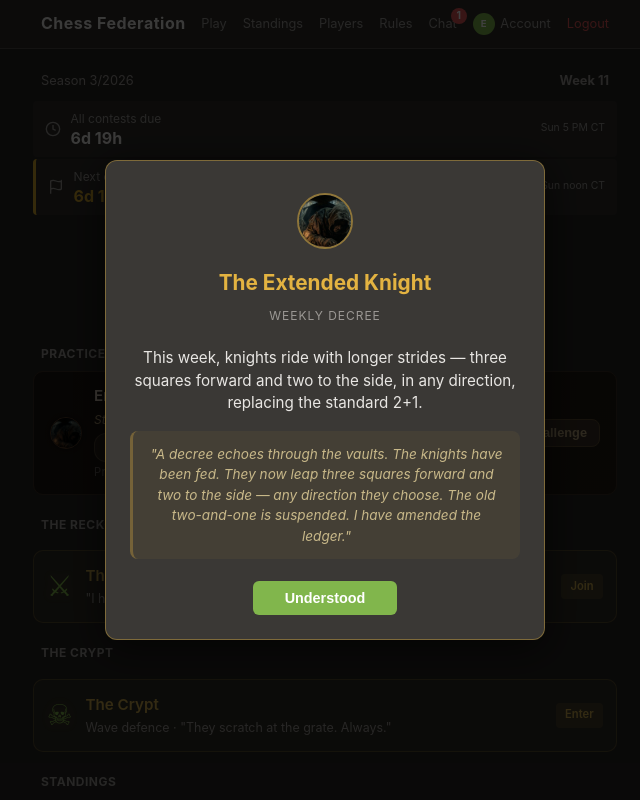
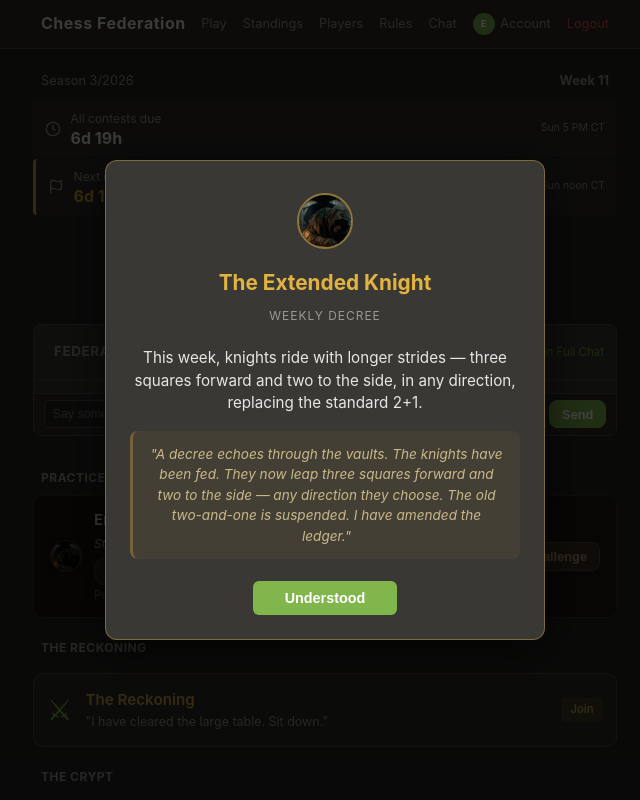
Before and after one commit to lydhndrxca/Chess-Federation, a Flask app: page /standings in a window 1280 px wide. Shown: the whole page, without its empty margins (315-955 px from the left). Run offline with Flask 3, Linux system fonts and the light colour scheme; a user stored in the database is signed in; data comes from the database, SQL or seed files in the repository; data that the repository does not hold is empty.

Commit message:
feat: uniform 4-player piece colors, compact chat on main page, reorder sections
Made-with: Cursor

```diff
--- a/app/routes/main.py
+++ b/app/routes/main.py
@@ -2,7 +2,7 @@ from flask import Blueprint, redirect, render_template, url_for
 from flask_login import current_user, login_required
 from sqlalchemy import or_, and_
 
-from app.models import Game, User, WeeklySchedule, db
+from app.models import Game, User, WeeklySchedule, ChatMessage, db
 from app.services.matchmaking import (
     check_forfeits, generate_weekly_pairings, get_current_season,
     get_current_week, get_week_deadline, get_decree_deadline,
@@ -149,6 +149,11 @@ def standings():
     except ImportError:
         pass
 
+    recent_chat = ChatMessage.query.order_by(
+        ChatMessage.timestamp.desc()
+    ).limit(15).all()
+    recent_chat.reverse()
+
     return render_template(
         'standings.html',
         week=week,
@@ -165,6 +170,7 @@ def standings():
         enoch_mood=enoch_mood,
         weekly_rule=weekly_rule,
         active_reckoning=active_reckoning,
+        recent_chat=recent_chat,
     )
 
 
--- a/app/services/four_player_engine.py
+++ b/app/services/four_player_engine.py
@@ -59,8 +59,8 @@ RAY_DIRS = {
 }
 
 UNICODE_PIECES = {
-    'K': '\u2654', 'Q': '\u2655', 'R': '\u2656',
-    'B': '\u2657', 'N': '\u2658', 'P': '\u2659',
+    'K': '\u265A', 'Q': '\u265B', 'R': '\u265C',
+    'B': '\u265D', 'N': '\u265E', 'P': '\u265F',
 }
 
 
--- a/app/static/css/style.css
+++ b/app/static/css/style.css
@@ -553,6 +553,47 @@ a:hover { text-decoration: underline; }
 .sp-decree-holder { display: block; font-weight: 600; font-size: 0.85rem; color: var(--gold); }
 .sp-decree-text { display: block; font-size: 0.78rem; color: var(--text-muted); white-space: nowrap; overflow: hidden; text-overflow: ellipsis; }
 .sp-decree-arrow { color: var(--text-muted); flex-shrink: 0; }
+
+/* ── Compact Chat on Standings ── */
+.sp-chat-section {
+    background: var(--card-bg); border-radius: 8px; overflow: hidden;
+    border: 1px solid var(--border);
+}
+.sp-chat-header {
+    display: flex; justify-content: space-between; align-items: center;
+    padding: 0.5rem 0.75rem; border-bottom: 1px solid var(--border);
+}
+.sp-chat-header .sp-section-title { margin: 0; font-size: 0.85rem; }
+.sp-chat-expand {
+    font-size: 0.72rem; color: var(--accent); text-decoration: none;
+    opacity: 0.8; transition: opacity 0.15s;
+}
+.sp-chat-expand:hover { opacity: 1; text-decoration: underline; }
+.sp-chat-messages {
+    max-height: 200px; overflow-y: auto; padding: 0.4rem 0.6rem;
+    display: flex; flex-direction: column; gap: 0.25rem;
+}
+.sp-chat-msg {
+    font-size: 0.78rem; line-height: 1.35; padding: 0.15rem 0;
+    border-bottom: 1px solid rgba(255,255,255,0.03);
+}
+.sp-chat-name {
+    font-weight: 600; color: var(--accent); margin-right: 0.4rem;
+    font-size: 0.75rem;
+}
+.sp-chat-name-bot { color: var(--gold, #d4a017); }
+.sp-chat-text { color: var(--text); }
+.sp-chat-bot .sp-chat-text { color: var(--text-dim); font-style: italic; }
+.sp-chat-input-bar {
+    display: flex; gap: 0.4rem; padding: 0.4rem 0.6rem;
+    border-top: 1px solid var(--border); background: var(--bg-surface);
+}
+.sp-chat-input {
+    flex: 1; background: var(--bg); border: 1px solid var(--border);
+    border-radius: 4px; padding: 0.3rem 0.5rem; color: var(--text);
+    font-size: 0.78rem; outline: none;
+}
+.sp-chat-input:focus { border-color: var(--accent); }
 
 /* ── Section headings ── */
 .sp-section { margin-top: 0.75rem; }
@@ -3501,14 +3542,14 @@ a:hover { text-decoration: underline; }
 .rk-piece {
     font-size: clamp(18px, 3.2vw, 30px); line-height: 1; cursor: default;
     user-select: none;
-    -webkit-text-stroke: 1px #111;
+    -webkit-text-stroke: 1.5px #111;
     paint-order: stroke fill;
-    filter: drop-shadow(0 1px 1px rgba(0,0,0,0.4));
-}
-.rk-piece-south { color: #f5f5f5; -webkit-text-stroke-color: #333; }
-.rk-piece-west { color: #4a9eff; -webkit-text-stroke-color: #0a2a55; }
-.rk-piece-north { color: #f0c040; -webkit-text-stroke-color: #4a3500; }
-.rk-piece-east { color: #ff5252; -webkit-text-stroke-color: #4a0000; }
+    filter: drop-shadow(0 1px 2px rgba(0,0,0,0.5));
+}
+.rk-piece-south { color: #f5f5f5; -webkit-text-stroke-color: #222; }
+.rk-piece-west  { color: #3d9aff; -webkit-text-stroke-color: #0a1e44; }
+.rk-piece-north { color: #f0c030; -webkit-text-stroke-color: #3a2a00; }
+.rk-piece-east  { color: #ff4444; -webkit-text-stroke-color: #3a0000; }
 
 /* ── Zoom controls ── */
 .rk-zoom-controls {
--- a/app/templates/standings.html
+++ b/app/templates/standings.html
@@ -97,21 +97,53 @@
     </div>
     {% endif %}
 
-    {# ── Decree strip ── #}
-    {% if schedule and schedule.power_holder %}
-    <a href="{{ url_for('decree.decree_page') }}" class="sp-decree">
-        <div class="sp-decree-icon">👑</div>
-        <div class="sp-decree-body">
-            <span class="sp-decree-holder">{{ schedule.power_holder.username }}'s Decree</span>
-            {% if schedule.rule_declaration %}
-            <span class="sp-decree-text">{{ schedule.rule_declaration|truncate(80) }}</span>
-            {% else %}
-            <span class="sp-decree-text text-muted">No decree issued yet</span>
+    {# ── Other matches this week ── #}
+    {% if other_games %}
+    <div class="sp-section">
+        <h3 class="sp-section-title">Other Contests</h3>
+        {% for g in other_games %}
+        <a href="{{ url_for('game.view_game', game_id=g.id) }}" class="sp-other-row">
+            <span>{{ g.white.username }} vs {{ g.black.username }}</span>
+            {% if g.custom_rule_name %}
+            <span class="badge badge-rule">{{ g.custom_rule_name }}</span>
             {% endif %}
+            {% if g.status == 'completed' %}
+            <span class="badge badge-completed">{{ g.result }}</span>
+            {% elif g.status == 'active' %}
+            <span class="badge badge-active">In progress</span>
+            {% elif g.status == 'pending' %}
+            <span class="badge badge-pending">Unbegun</span>
+            {% elif g.status == 'forfeited' %}
+            <span class="badge badge-forfeited">Forfeit</span>
+            {% endif %}
+        </a>
+        {% endfor %}
+    </div>
+    {% endif %}
+
+    {# ── Compact Chat ── #}
+    <div class="sp-section sp-chat-section">
+        <div class="sp-chat-header">
+            <h3 class="sp-section-title">Federation Hall</h3>
+            <a href="{{ url_for('hall.federation_hall') }}" class="sp-chat-expand">Open Full Chat</a>
         </div>
-        <svg class="sp-decree-arrow" width="16" height="16" viewBox="0 0 24 24" fill="none" stroke="currentColor" stroke-width="2"><path d="M9 18l6-6-6-6"/></svg>
-    </a>
-    {% endif %}
+        <div class="sp-chat-messages" id="spChatMessages">
+            {% for msg in recent_chat %}
+            <div class="sp-chat-msg {{ 'sp-chat-bot' if msg.is_bot else '' }}" data-msg-id="{{ msg.id }}">
+                {% if msg.is_bot %}
+                <span class="sp-chat-name sp-chat-name-bot">Enoch</span>
+                {% else %}
+                <span class="sp-chat-name">{{ msg.user.username }}</span>
+                {% endif %}
+                <span class="sp-chat-text">{{ msg.content|truncate(200) }}</span>
+            </div>
+            {% endfor %}
+        </div>
+        <div class="sp-chat-input-bar">
+            <input type="text" id="spChatInput" class="sp-chat-input" placeholder="Say something..." maxlength="1000" autocomplete="off">
+            <button id="spChatSendBtn" class="btn btn-sm btn-primary">Send</button>
+        </div>
+    </div>
 
     {# ── Practice Opponents (Enoch) ── #}
     <div class="sp-section sp-practice">
@@ -188,28 +220,20 @@
         </a>
     </div>
 
-    {# ── Other matches this week ── #}
-    {% if other_games %}
-    <div class="sp-section">
-        <h3 class="sp-section-title">Other Contests</h3>
-        {% for g in other_games %}
-        <a href="{{ url_for('game.view_game', game_id=g.id) }}" class="sp-other-row">
-            <span>{{ g.white.username }} vs {{ g.black.username }}</span>
-            {% if g.custom_rule_name %}
-            <span class="badge badge-rule">{{ g.custom_rule_name }}</span>
+    {# ── Decree strip ── #}
+    {% if schedule and schedule.power_holder %}
+    <a href="{{ url_for('decree.decree_page') }}" class="sp-decree">
+        <div class="sp-decree-icon">👑</div>
+        <div class="sp-decree-body">
+            <span class="sp-decree-holder">{{ schedule.power_holder.username }}'s Decree</span>
+            {% if schedule.rule_declaration %}
+            <span class="sp-decree-text">{{ schedule.rule_declaration|truncate(80) }}</span>
+            {% else %}
+            <span class="sp-decree-text text-muted">No decree issued yet</span>
             {% endif %}
-            {% if g.status == 'completed' %}
-            <span class="badge badge-completed">{{ g.result }}</span>
-            {% elif g.status == 'active' %}
-            <span class="badge badge-active">In progress</span>
-            {% elif g.status == 'pending' %}
-            <span class="badge badge-pending">Unbegun</span>
-            {% elif g.status == 'forfeited' %}
-            <span class="badge badge-forfeited">Forfeit</span>
-            {% endif %}
-        </a>
-        {% endfor %}
-    </div>
+        </div>
+        <svg class="sp-decree-arrow" width="16" height="16" viewBox="0 0 24 24" fill="none" stroke="currentColor" stroke-width="2"><path d="M9 18l6-6-6-6"/></svg>
+    </a>
     {% endif %}
 
     {# ── Standings ── #}
@@ -454,6 +478,78 @@ document.addEventListener('DOMContentLoaded', function() {
         });
     }
 
+    /* ── Compact chat on standings ── */
+    var spChatBox = document.getElementById('spChatMessages');
+    var spChatInput = document.getElementById('spChatInput');
+    var spChatSend = document.getElementById('spChatSendBtn');
+    var spChatLastId = 0;
+
+    if (spChatBox) {
+        var msgs = spChatBox.querySelectorAll('.sp-chat-msg');
+        if (msgs.length) spChatLastId = parseInt(msgs[msgs.length - 1].dataset.msgId) || 0;
+        spChatBox.scrollTop = spChatBox.scrollHeight;
+    }
+
+    function spAppendMsg(m) {
+        if (!spChatBox) return;
+        var div = document.createElement('div');
+        div.className = 'sp-chat-msg' + (m.is_bot ? ' sp-chat-bot' : '');
+        div.dataset.msgId = m.id;
+        var name = document.createElement('span');
+        name.className = 'sp-chat-name' + (m.is_bot ? ' sp-chat-name-bot' : '');
+        name.textContent = m.is_bot ? 'Enoch' : m.username;
+        var text = document.createElement('span');
+        text.className = 'sp-chat-text';
+        text.textContent = m.content.length > 200 ? m.content.substring(0, 200) + '...' : m.content;
+        div.appendChild(name);
+        div.appendChild(text);
+        spChatBox.appendChild(div);
+        spChatBox.scrollTop = spChatBox.scrollHeight;
+    }
+
+    function spPollChat() {
+        fetch('/hall/poll?after=' + spChatLastId)
+            .then(function(r) { return r.json(); })
+            .then(function(data) {
+                var msgs = data.messages || [];
+                if (!msgs.length) return;
+                msgs.forEach(function(m) {
+                    if (m.id > spChatLastId) {
+                        spChatLastId = m.id;
+                        spAppendMsg(m);
+                    }
+                });
+            }).catch(function() {});
+    }
+    setInterval(spPollChat, 8000);
+
+    function spSendChat() {
+        if (!spChatInput) return;
+        var text = spChatInput.value.trim();
+        if (!text) return;
+        spChatInput.value = '';
+        fetch('/hall/send', {
+            method: 'POST',
+            headers: {'Content-Type': 'application/json'},
+            body: JSON.stringify({content: text}),
+        })
+        .then(function(r) { return r.json(); })
+        .then(function(d) {
+            if (d.message && d.message.id > spChatLastId) {
+                spChatLastId = d.message.id;
+                spAppendMsg(d.message);
+            }
+            if (d.enoch_reply && d.enoch_reply.id > spChatLastId) {
+                spChatLastId = d.enoch_reply.id;
+                spAppendMsg(d.enoch_reply);
+            }
+        }).catch(function() {});
+    }
+    if (spChatSend) spChatSend.addEventListener('click', spSendChat);
+    if (spChatInput) spChatInput.addEventListener('keydown', function(e) {
+        if (e.key === 'Enter') { e.preventDefault(); spSendChat(); }
+    });
+
     /* ── Background audio preloader ── */
     if (window.EnochCache) {
         var manifestUrl = "{{ url_for('static', filename='audio/enoch/manifest.json') }}";
```
